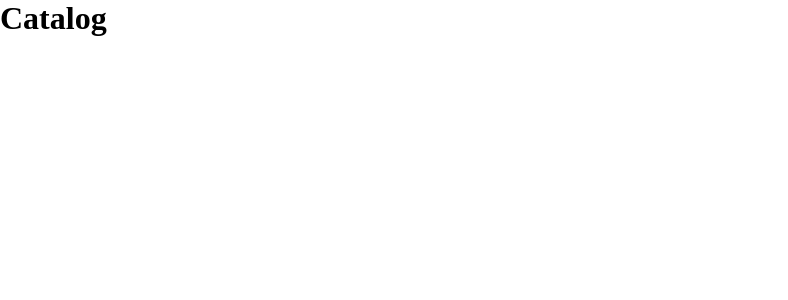
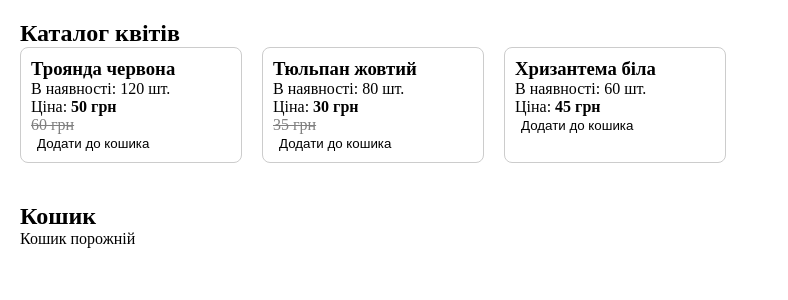
Before and after one commit to kulikp1/flowers, a React (Vite) app: page /products in a window 1280 px wide. Shown: the top 300 px of the page, without its empty margins (0-788 px from the left). Built offline with nearby package versions, Linux system fonts and the light colour scheme.

Commit message:
update catalog component

```diff
--- a/src/components/CatalogPage/CatalogPage.jsx
+++ b/src/components/CatalogPage/CatalogPage.jsx
@@ -1,10 +1,60 @@
-import React from "react";
+import React, { useState } from "react";
+import flowers from "../../data/flowers";
 import styles from "./CatalogPage.module.css";
 
 const Catalog = () => {
+  const [cart, setCart] = useState([]);
+
+  const handleAddToCart = (flower) => {
+    setCart((prev) => {
+      const existing = prev.find((item) => item.id === flower.id);
+      if (existing) {
+        return prev.map((item) =>
+          item.id === flower.id
+            ? { ...item, quantity: item.quantity + 1 }
+            : item
+        );
+      } else {
+        return [...prev, { ...flower, quantity: 1 }];
+      }
+    });
+  };
+
   return (
-    <div className={styles.page}>
-      <h1>Catalog</h1>
+    <div className={styles.container}>
+      <h2>Каталог квітів</h2>
+      <div className={styles.grid}>
+        {flowers.map((flower) => (
+          <div key={flower.id} className={styles.card}>
+            <h3>{flower.name}</h3>
+            <p>В наявності: {flower.quantity} шт.</p>
+            <p>
+              Ціна: <strong>{flower.price} грн</strong>
+            </p>
+            {flower.oldPrice && flower.oldPrice !== flower.price && (
+              <p className={styles.oldPrice}>{flower.oldPrice} грн</p>
+            )}
+            <button onClick={() => handleAddToCart(flower)}>
+              Додати до кошика
+            </button>
+          </div>
+        ))}
+      </div>
+
+      <div className={styles.cart}>
+        <h2>Кошик</h2>
+        {cart.length === 0 ? (
+          <p>Кошик порожній</p>
+        ) : (
+          <ul>
+            {cart.map((item) => (
+              <li key={item.id}>
+                {item.name} — {item.quantity} шт.
+              </li>
+            ))}
+          </ul>
+        )}
+      </div>
     </div>
   );
 };
--- a/src/components/CatalogPage/CatalogPage.module.css
+++ b/src/components/CatalogPage/CatalogPage.module.css
@@ -0,0 +1,25 @@
+.container {
+  padding: 20px;
+}
+
+.grid {
+  display: flex;
+  gap: 20px;
+  flex-wrap: wrap;
+}
+
+.card {
+  border: 1px solid #ccc;
+  border-radius: 8px;
+  padding: 10px;
+  width: 200px;
+}
+
+.oldPrice {
+  text-decoration: line-through;
+  color: gray;
+}
+
+.cart {
+  margin-top: 40px;
+}
```
Also changed, not shown: src/data/flowers.js (renamed from src/data/flovers.js).
